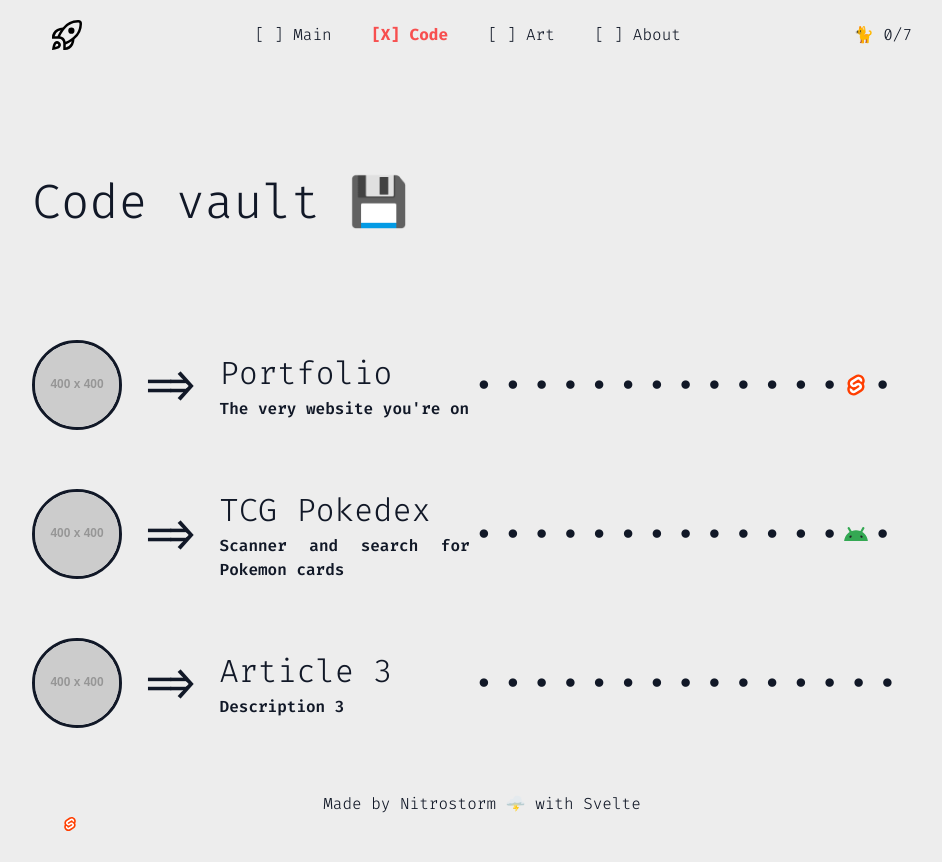
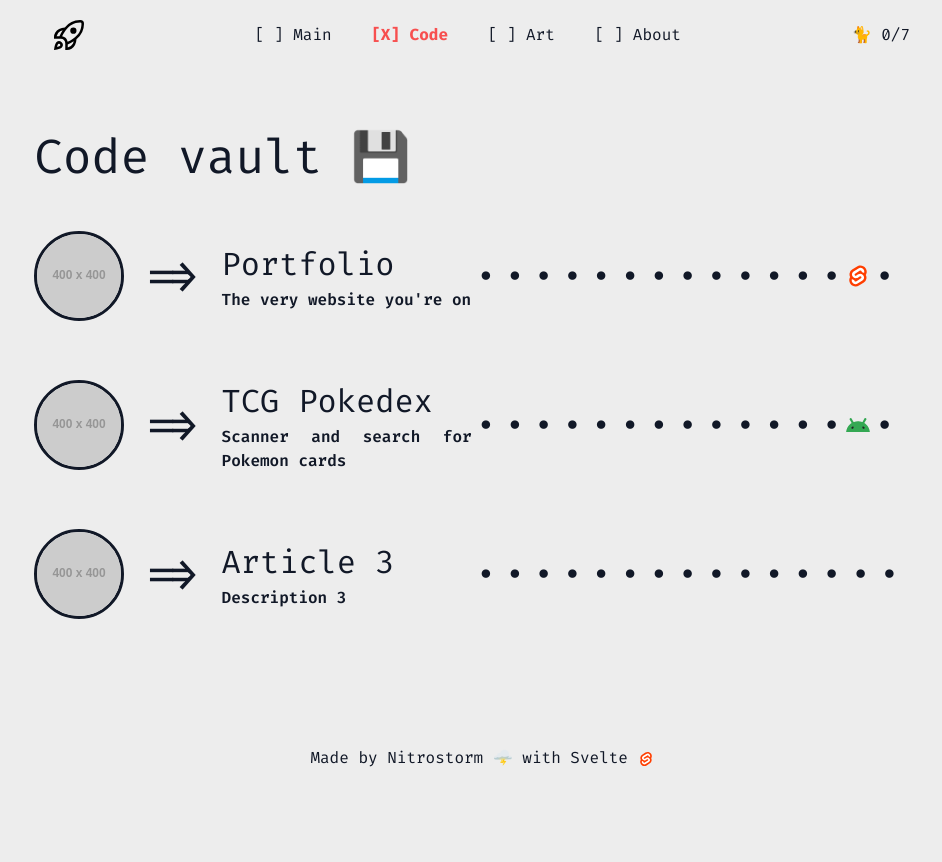
Before and after one commit to nitrostormbcn/portfolio-svelte, a SvelteKit app: page /code in a window 1280 px wide. Shown: the whole page, without its empty margins (158-1100 px from the left). After the commit the page ends 800 px from the top, so only its background shows below. Built offline with nearby package versions, Linux system fonts and the light colour scheme.

Commit message:
Simplify styles

```diff
--- a/src/app.css
+++ b/src/app.css
@@ -1,10 +1,4 @@
 @import url('https://fonts.googleapis.com/css2?family=Fira+Code:wght@300;400;500;600;700&display=swap');
-
-.center-900 {
-    width: 100%;
-    max-width: 900px;
-    margin: 0 auto;
-}
 
 ::selection {
     background: var(--color-primary);
--- a/src/lib/components/Footer.svelte
+++ b/src/lib/components/Footer.svelte
@@ -2,7 +2,9 @@
 	import SvelteLogo from '$lib/components/icons/SvelteLogo.svelte';
 </script>
 
-<footer class="center-900">Made by Nitrostorm 🌩️ with Svelte <SvelteLogo /></footer>
+<footer class="mx-0 my-auto w-4xl">
+	Made by Nitrostorm 🌩️ with Svelte <SvelteLogo></SvelteLogo>
+</footer>
 
 <style>
 	footer {
--- a/src/lib/components/NavBar/NavBar.svelte
+++ b/src/lib/components/NavBar/NavBar.svelte
@@ -3,7 +3,7 @@
 	import NavLink from './NavLink.svelte';
 </script>
 
-<nav class="navbar center-900">
+<nav class="navbar mx-0 my-auto w-4xl self-center">
 	<a href="/">
 		<RocketLogo />
 	</a>
--- a/src/lib/components/icons/SvelteLogo.svelte
+++ b/src/lib/components/icons/SvelteLogo.svelte
@@ -1,12 +1,17 @@
 <script lang="ts">
-	import { page } from '$app/state';
 	interface Props {
 		size?: string;
 	}
 	let { size }: Props = $props();
 </script>
 
-<svg xmlns="http://www.w3.org/2000/svg" style="width: {size}; height: {size}" width="107" height="128" viewBox="0 0 107 128"
+<svg
+	xmlns="http://www.w3.org/2000/svg"
+	style="width: {size}; height: {size}"
+	width="107"
+	height="128"
+	viewBox="0 0 107 128"
+	class="inline"
 	><title>svelte-logo</title><path
 		d="M94.157 22.819c-10.4-14.885-30.94-19.297-45.792-9.835L22.282 29.608A29.92 29.92 0 0 0 8.764 49.65a31.5 31.5 0 0 0 3.108 20.231 30 30 0 0 0-4.477 11.183 31.9 31.9 0 0 0 5.448 24.116c10.402 14.887 30.942 19.297 45.791 9.835l26.083-16.624A29.92 29.92 0 0 0 98.235 78.35a31.53 31.53 0 0 0-3.105-20.232 30 30 0 0 0 4.474-11.182 31.88 31.88 0 0 0-5.447-24.116"
 		style="fill:#ff3e00"
--- a/src/routes/+layout.svelte
+++ b/src/routes/+layout.svelte
@@ -7,19 +7,21 @@
 	let { children } = $props();
 </script>
 
-<div class="page"><NavBar />{@render children()}<Footer /></div>
+<div class="page justify-center">
+	<NavBar />
+	{@render children()}
+	<Footer />
+</div>
 
 <style>
 	:global(body) {
-		margin: 0;
 		font-family: 'Fira Code', monospace;
 		font-variant-ligatures: common-ligatures;
 		font-feature-settings:
 			'liga' 1,
 			'calt' 1;
 		font-optical-sizing: auto;
-		font-weight: 300;
-		font-style: normal;
+		font-weight: 400;
 		color: var(--color-text);
 		background: var(--color-bg);
 	}
--- a/src/routes/+page.svelte
+++ b/src/routes/+page.svelte
@@ -1,16 +1,13 @@
-<div class="content center-900">
-	<h1>This is <span style="color: var(--color-primary);">Nitrostorm</span>'s project vault!</h1>
-	<p>You'll find some cool code projects,
-        some art I made, and maybe some hidden cats 😼</p>
+<div class="content my-auto w-4xl">
+	<h1 class="text-7xl mb-10">
+		This is <span style="color: var(--color-primary);">Nitrostorm</span>'s project vault!
+	</h1>
+	<p class="text-3xl">
+		You'll find some cool code projects, some art I made, and maybe some hidden cats 😼
+	</p>
 </div>
 
 <style>
-	h1 {
-		font-size: 4em;
-	}
-    p {
-        font-size: 2em;
-    }
 	.content {
 		display: flex;
 		align-items: center;
--- a/src/routes/code/+page.svelte
+++ b/src/routes/code/+page.svelte
@@ -8,8 +8,8 @@
 	];
 </script>
 
-<div class="content center-900">
-	<h1>Code vault 💾</h1>
+<div class="content mx-0 my-auto w-4xl">
+	<h1 class="justi text-5xl mb-5">Code vault 💾</h1>
 	<div class="projects">
 		{#each projects as project}
 			<ProjectCard {project}></ProjectCard>
@@ -18,11 +18,6 @@
 </div>
 
 <style>
-	h1 {
-		font-size: 3em;
-		margin-top: 2em;
-		margin-bottom: 1.5em;
-	}
 	.projects {
 		padding: 4px;
 		overflow-y: auto;
```
